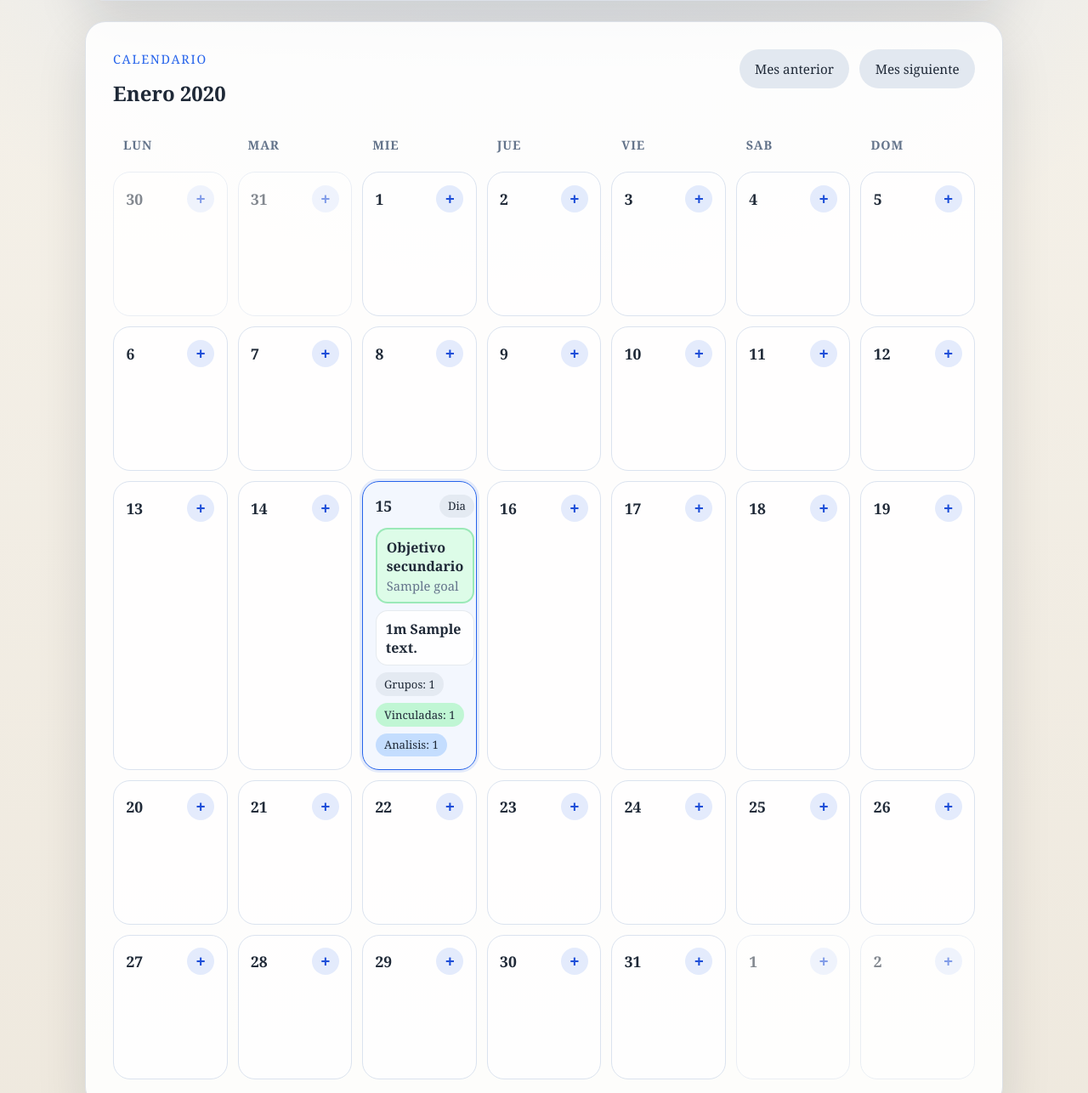
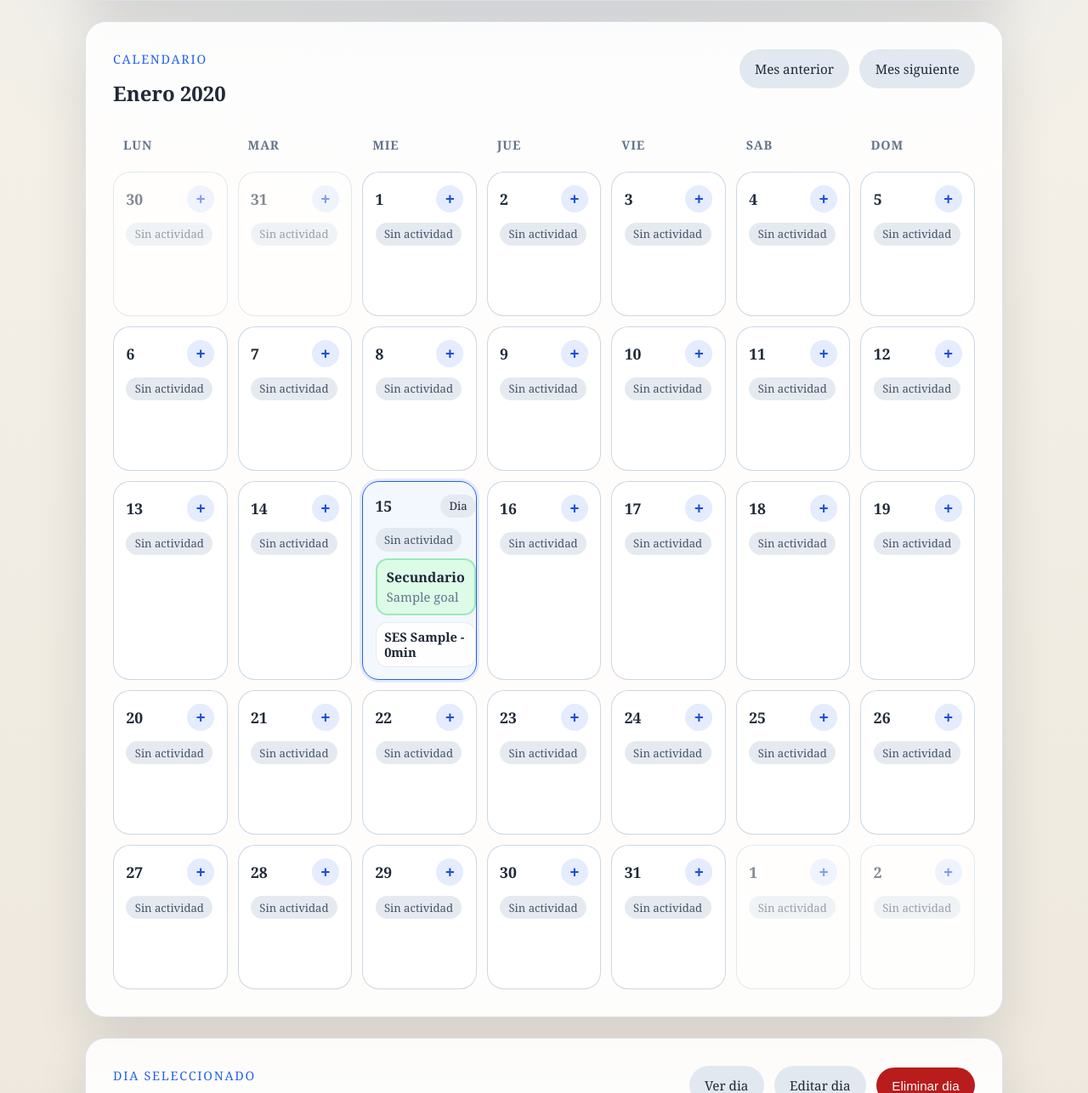
Before and after one commit to Jpscarone/ProyectoGarmin, a FastAPI app: page /training_plans/1/calendar in a window 1280 px wide. Shown: the part 538-1824 px from the top of the page at 85% size. Run offline with FastAPI, Linux system fonts and the light colour scheme; tables that the repository leaves empty hold one stand-in row (values such as "Sample post").

Commit message:
Rediseño Calendario Tipo TrainingPeak

```diff
--- a/app/static/styles.css
+++ b/app/static/styles.css
@@ -898,6 +898,22 @@ details.detail-item summary {
     background: rgba(239, 246, 255, 0.75);
 }
 
+.calendar-cell-status-correct {
+    border-color: rgba(34, 197, 94, 0.35);
+}
+
+.calendar-cell-status-partial {
+    border-color: rgba(245, 158, 11, 0.35);
+}
+
+.calendar-cell-status-failed {
+    border-color: rgba(239, 68, 68, 0.35);
+}
+
+.calendar-cell-status-empty {
+    border-color: rgba(203, 213, 225, 0.95);
+}
+
 .calendar-cell-interactive {
     cursor: pointer;
 }
@@ -934,6 +950,10 @@ details.detail-item summary {
     flex-wrap: wrap;
 }
 
+.calendar-state-row-top {
+    justify-content: flex-start;
+}
+
 .calendar-day-link {
     font-size: 1.1rem;
     font-weight: 700;
@@ -964,6 +984,26 @@ details.detail-item summary {
 
 .calendar-state-badge-info {
     background: rgba(191, 219, 254, 0.9);
+}
+
+.calendar-state-badge-correct {
+    background: rgba(220, 252, 231, 0.95);
+    color: #166534;
+}
+
+.calendar-state-badge-partial {
+    background: rgba(254, 249, 195, 0.98);
+    color: #a16207;
+}
+
+.calendar-state-badge-failed {
+    background: rgba(254, 226, 226, 0.98);
+    color: #b91c1c;
+}
+
+.calendar-state-badge-empty {
+    background: rgba(226, 232, 240, 0.88);
+    color: #475569;
 }
 
 .calendar-inline-form {
@@ -999,6 +1039,15 @@ details.detail-item summary {
     text-decoration: none;
     background: rgba(255, 255, 255, 0.88);
     border: 1px solid rgba(148, 163, 184, 0.22);
+}
+
+.calendar-session-line {
+    padding: 0.45rem 0.6rem;
+}
+
+.calendar-session-line strong {
+    font-size: 0.92rem;
+    line-height: 1.25;
 }
 
 .calendar-goal-chip {
--- a/app/templates/training_plans/calendar.html
+++ b/app/templates/training_plans/calendar.html
@@ -54,7 +54,7 @@
         {% for week in calendar_weeks %}
             {% for cell in week %}
             <article
-                class="calendar-cell{% if not cell.is_current_month %} calendar-cell-muted{% endif %}{% if cell.is_today %} calendar-cell-today{% endif %}{% if cell.is_selected %} calendar-cell-selected{% endif %}{% if cell.training_day %} calendar-cell-filled{% endif %} calendar-cell-interactive"
+                class="calendar-cell{% if not cell.is_current_month %} calendar-cell-muted{% endif %}{% if cell.is_today %} calendar-cell-today{% endif %}{% if cell.is_selected %} calendar-cell-selected{% endif %}{% if cell.training_day %} calendar-cell-filled{% endif %} calendar-cell-status-{{ cell.day_status }} calendar-cell-interactive"
                 data-date="{{ cell.date.isoformat() }}"
                 onclick="selectCalendarDay('{{ cell.date.isoformat() }}')"
                 ondblclick="openCalendarDetail(event, '{{ cell.session_summaries[0].id if cell.session_summaries|length == 1 else '' }}', '{{ cell.training_day.id if cell.training_day else '' }}')"
@@ -77,49 +77,47 @@
 
                 {% if cell.training_day %}
                 <div class="calendar-cell-body">
+                    <div class="calendar-state-row calendar-state-row-top">
+                        <span class="calendar-state-badge calendar-state-badge-{{ cell.day_status }}">{{ cell.day_status_label }}</span>
+                    </div>
                     {% for goal in cell.primary_goals %}
                     <div class="calendar-session-chip calendar-goal-chip calendar-goal-primary">
-                        <strong>Objetivo principal</strong>
+                        <strong>Principal</strong>
                         <span>{{ goal.name }}</span>
                     </div>
                     {% endfor %}
                     {% for goal in cell.secondary_goals %}
                     <div class="calendar-session-chip calendar-goal-chip calendar-goal-secondary">
-                        <strong>Objetivo secundario</strong>
+                        <strong>Secundario</strong>
                         <span>{{ goal.name }}</span>
                     </div>
                     {% endfor %}
                     {% for summary in cell.session_summaries %}
-                    <div class="calendar-session-chip">
-                        <strong>{{ summary.summary_title or summary.name }}</strong>
-                    </div>
+                    <a class="calendar-session-chip calendar-session-line" href="/planned_sessions/{{ summary.id }}" onclick="event.stopPropagation()">
+                        <strong>{{ summary.compact_label }}</strong>
+                    </a>
                     {% endfor %}
+                    {% if not cell.session_summaries and not cell.primary_goals and not cell.secondary_goals %}
+                    <p class="calendar-empty-text">Sin sesiones</p>
+                    {% endif %}
                     {% if cell.overflow_count %}
                     <p class="calendar-more">+{{ cell.overflow_count }} sesiones mas</p>
                     {% endif %}
-                    <div class="calendar-state-row">
-                        {% if cell.group_count %}
-                        <span class="calendar-state-badge">Grupos: {{ cell.group_count }}</span>
-                        {% endif %}
-                        {% if cell.matched_count %}
-                        <span class="calendar-state-badge calendar-state-badge-success">Vinculadas: {{ cell.matched_count }}</span>
-                        {% endif %}
-                        {% if cell.analyzed_count %}
-                        <span class="calendar-state-badge calendar-state-badge-info">Analisis: {{ cell.analyzed_count }}</span>
-                        {% endif %}
-                    </div>
                 </div>
                 {% else %}
                 <div class="calendar-cell-body">
+                    <div class="calendar-state-row calendar-state-row-top">
+                        <span class="calendar-state-badge calendar-state-badge-{{ cell.day_status }}">{{ cell.day_status_label }}</span>
+                    </div>
                     {% for goal in cell.primary_goals %}
                     <div class="calendar-session-chip calendar-goal-chip calendar-goal-primary">
-                        <strong>Objetivo principal</strong>
+                        <strong>Principal</strong>
                         <span>{{ goal.name }}</span>
                     </div>
                     {% endfor %}
                     {% for goal in cell.secondary_goals %}
                     <div class="calendar-session-chip calendar-goal-chip calendar-goal-secondary">
-                        <strong>Objetivo secundario</strong>
+                        <strong>Secundario</strong>
                         <span>{{ goal.name }}</span>
                     </div>
                     {% endfor %}
```
Also changed, not shown: app/routers/training_plans.py (+97 -0 lines).
